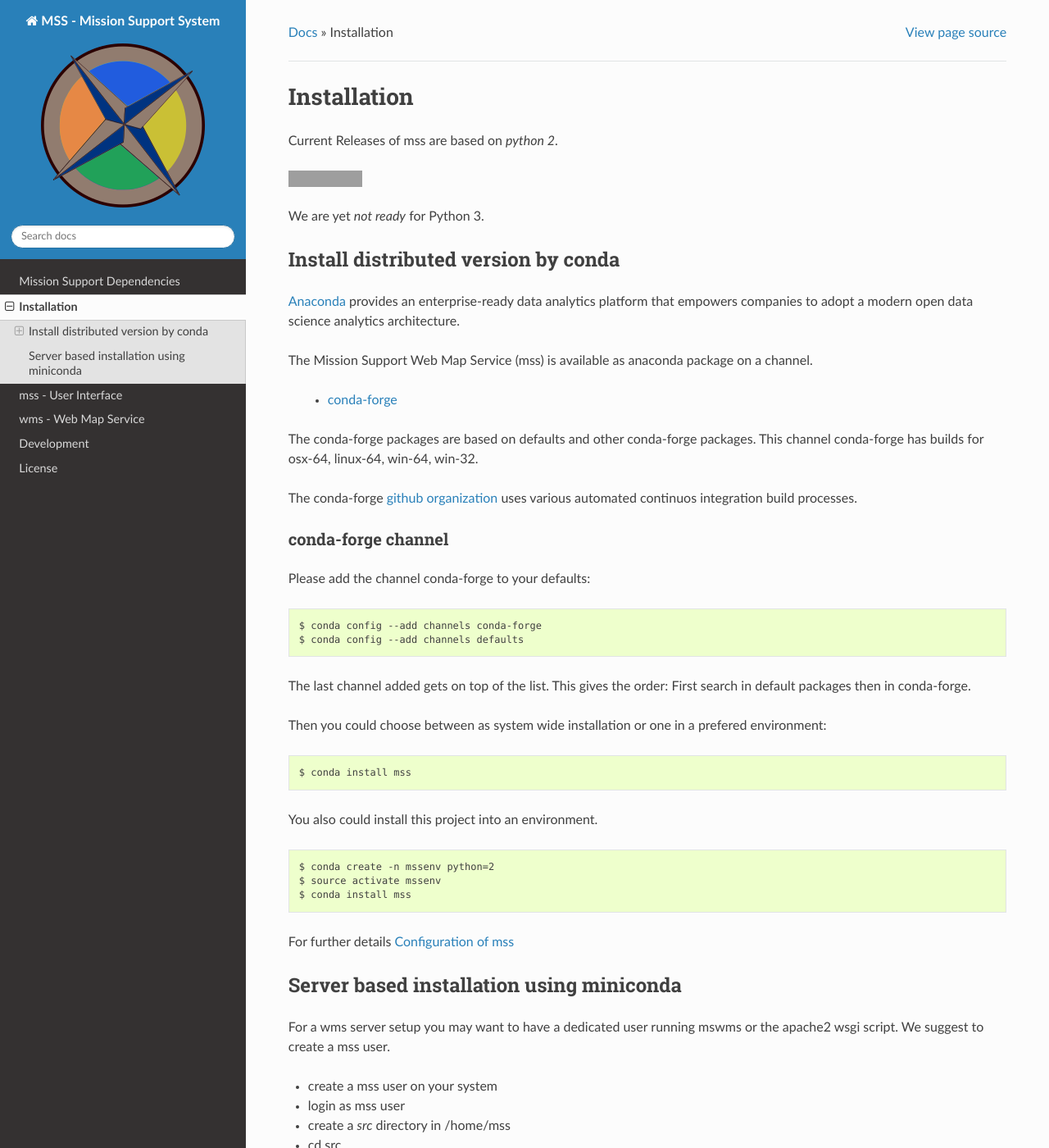
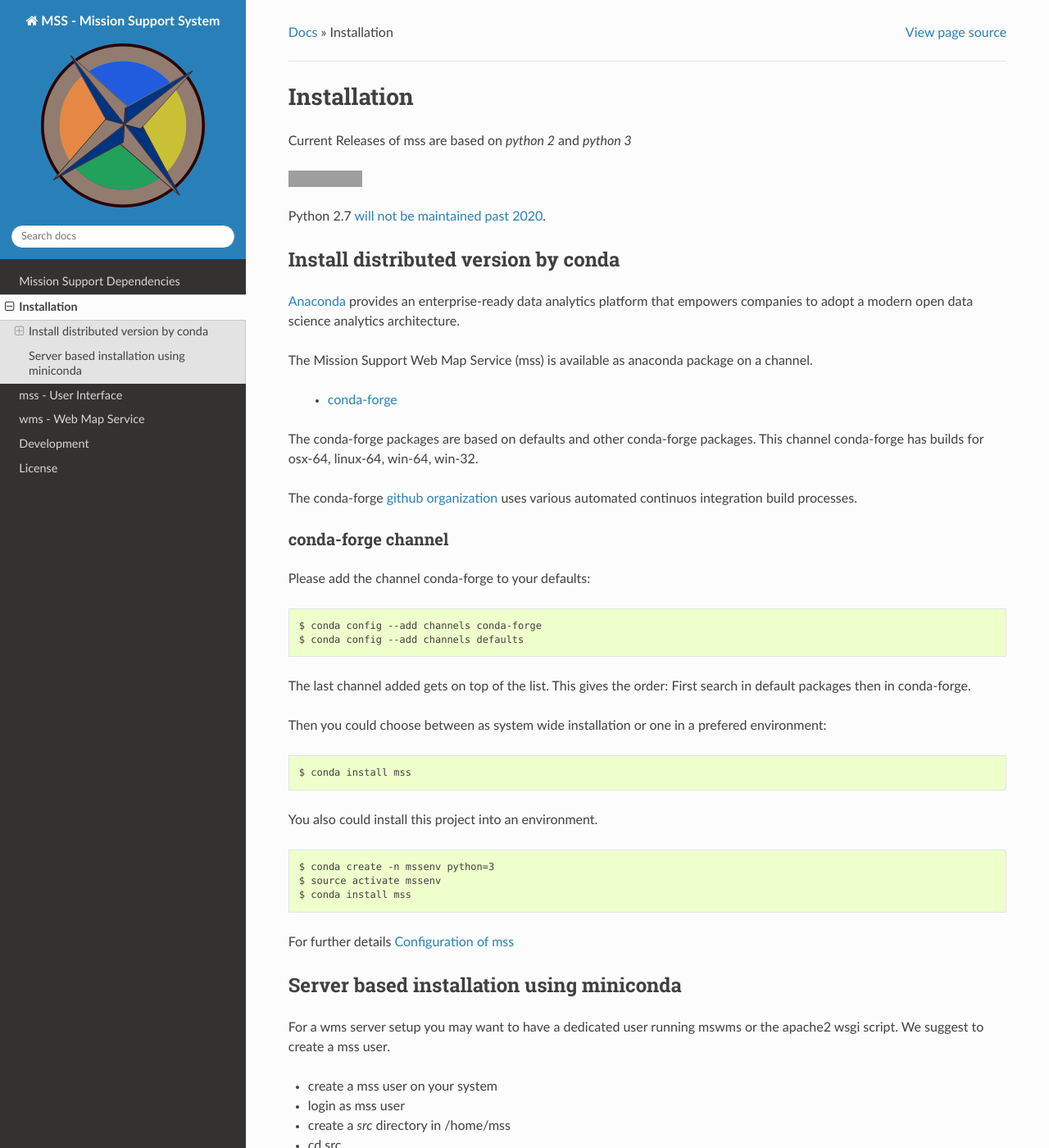
Before and after one commit to Open-MSS/MSS, a Sphinx documentation site: the page built from docs/installation.rst, in a window 1280 px wide and 1400 px high. Shown: the whole window at 82% size. Built offline with Sphinx 7.4.7 and the Read the Docs theme 2.0.0, drawn with Linux system fonts in a browser that asks for light colours; the version number could not be read and is left out; some of the changed text lies outside the part shown; grey boxes are pictures that could not be loaded.

Commit message:
docs and examples adopted for python 3

```diff
--- a/docs/deployment.rst
+++ b/docs/deployment.rst
@@ -276,7 +276,7 @@
 One posibility to setup the PYTHONPATH environment variable is by adding it to your mod_wsgi.conf. Alternativly you
 could add it also to mss_wms_settings.py.
 
-  WSGIPythonPath /home/mss/config:/home/mss/miniconda2/lib/python2.7/site-packages
+  WSGIPythonPath /home/mss/config:/home/mss/miniconda2/lib/python3.6/site-packages
 
 
 By this setting you override the PYTHONPATH environment variable. So you have also to add
--- a/docs/installation.rst
+++ b/docs/installation.rst
@@ -1,11 +1,11 @@
 Installation
 =================
 
-Current Releases of mss are based on *python 2*.
+Current Releases of mss are based on *python 2* and *python 3*
 
 .. image:: https://anaconda.org/conda-forge/mss/badges/installer/conda.svg
 
-We are yet *not ready* for Python 3.
+Python 2.7 `will not be maintained past 2020 <https://www.python.org/dev/peps/pep-0373/>`_.
 
 Install distributed version by conda
 ~~~~~~~~~~~~~~~~~~~~~~~~~~~~~~~~~~~~~~~~~~~~~~
@@ -42,7 +42,7 @@
 
 You also could install this project into an environment. ::
 
-   $ conda create -n mssenv python=2
+   $ conda create -n mssenv python=3
    $ source activate mssenv
    $ conda install mss
 
@@ -59,11 +59,11 @@
 * login as mss user
 * create a *src* directory in /home/mss
 * cd src
-* get `miniconda <http://conda.pydata.org/miniconda.html>`_ for Python 2
+* get `miniconda <http://conda.pydata.org/miniconda.html>`_ for Python 3
 * set execute bit on install script
 * execute script, enable environment in .bashrc
 * login again or export PATH="/home/mss/miniconda2/bin:$PATH"
-* python --version should tell Python 2.7.X
+* python --version should tell Python 3.6.X
 * conda install -c conda-forge mss
 
 For a simple test you could start the builtin standalone server by *mswms*.
```
Also changed, not shown: 3 other files.
